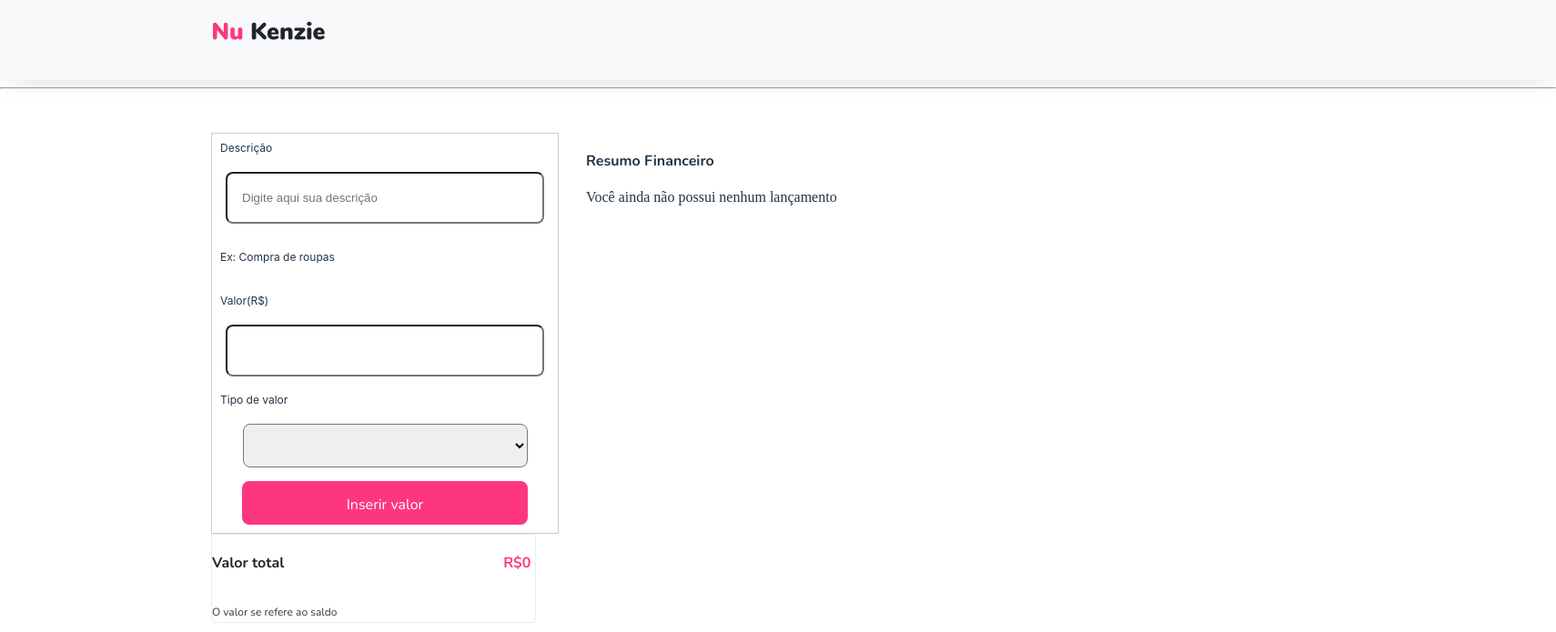
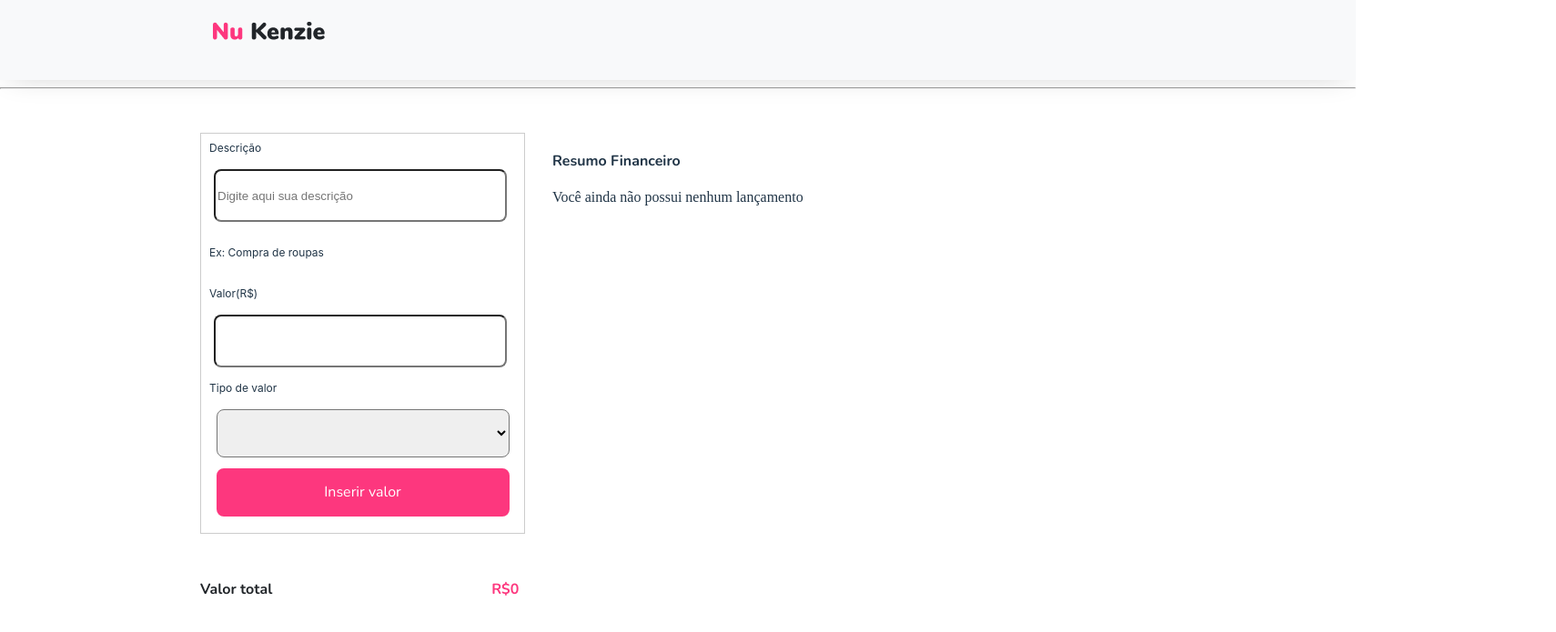
Before and after one commit to Kenzie-Academy-Brasil-Developers/https-github.com-Kenzie-Academy-Brasil-Developers-react-entrega-s1-template-nu-kenzie-m1342s-, a React (Vite) app: page / in a window 1280 px wide. Shown: the top 695 px of the page at 91% size, 1710 px wide, since content can reach past the window. Built offline with nearby package versions, Linux system fonts and the light colour scheme.

Commit message:
Entrega corrigida após correção

```diff
--- a/src/index.css
+++ b/src/index.css
@@ -57,7 +57,7 @@ button:focus-visible {
 header {
   padding-left: 210px;
   height: 88px;
-  width: 1500px;
+  width: 100vw;
   background: #f8f9fa;
   box-shadow: 0px 4px 32px -12px rgba(0, 0, 0, 0.25);
 
@@ -68,9 +68,9 @@ header {
   width: 122.67px;
 }
 main {
+  margin-left: 110px;
   display: flex;
   padding-top: 20px;
-  padding-left: 116px;
   gap: 30px;
 }
 
@@ -78,8 +78,8 @@ form {
   display: flex;
   flex-direction: column;
   height: 434px;
-  width: 380px;
-  gap: 15px;
+  width: 355px;
+  gap: 12px;
   background: #ffffff;
   border: 1px solid rgba(0, 0, 0, 0.2);
   padding-top: 5px;
@@ -92,7 +92,7 @@ form > .label {
   font-weight: 400;
   line-height: 22px;
   letter-spacing: 0em;
-  padding-left: 9px;
+  margin-left: 9px;
 }
 .Ex {
   height: 20px;
@@ -106,29 +106,26 @@ form > .label {
   letter-spacing: 0em;
   padding-left: 9px;
 }
-input {
-  height: 52.8px;
+.input {
+  height: 52px;
   width: 314px;
   border-radius: 8px;
-  padding: 0px 16px 0px 16px;
-  align-self: center;
+  margin-left: 14px;
 }
-select {
-  height: 48px;
-  width: 313px;
+.select {
+  height: 52.8px;
+  width: 322px;
   border-radius: 8px;
-  padding: 0px 16px 0px 16px;
-  padding-left: 9px;
+
   align-self: center;
 }
 
 .buttonIns {
   font-family: "Nunito";
   align-self: center;
-  height: 48px;
-  width: 314px;
+  height: 52.8px;
+  width: 322px;
   border-radius: 8px;
-  padding: 13px 20px 13px 20px;
   border: 2px solid #fd377e;
   background-color: #fd377e;
   color: #ffffff;
@@ -156,10 +153,14 @@ select {
 }
 
 .valorTot {
+
+  margin-top: 30px;
   height: 96px;
   width: 355px;
   border-radius: 4px;
-  border: 1px solid #e9ecef;
+  border: 1px solid  linear-gradient(0deg, #E9ECEF, #E9ECEF),
+  linear-gradient(0deg, #FFFFFF, #FFFFFF);
+
 }
 
 .vtNum {
@@ -210,6 +211,7 @@ ul {
 }
 .allCard {
   display: flex;
+  gap: 160px;
 }
 li {
   display: flex;
@@ -284,18 +286,16 @@ li {
   header {
     padding-left: 30px;
     height: 69px;
-    width: 390px;
+    width: 100vw;
   }
   main {
-    padding-left: 10px;
     display: flex;
     flex-direction: column;
+    margin-left: 30px;
   }
   .form {
     height: 434px;
     width: 355px;
   }
-  ul{
-    padding-left: 10px;
-  }
+
 }
```
